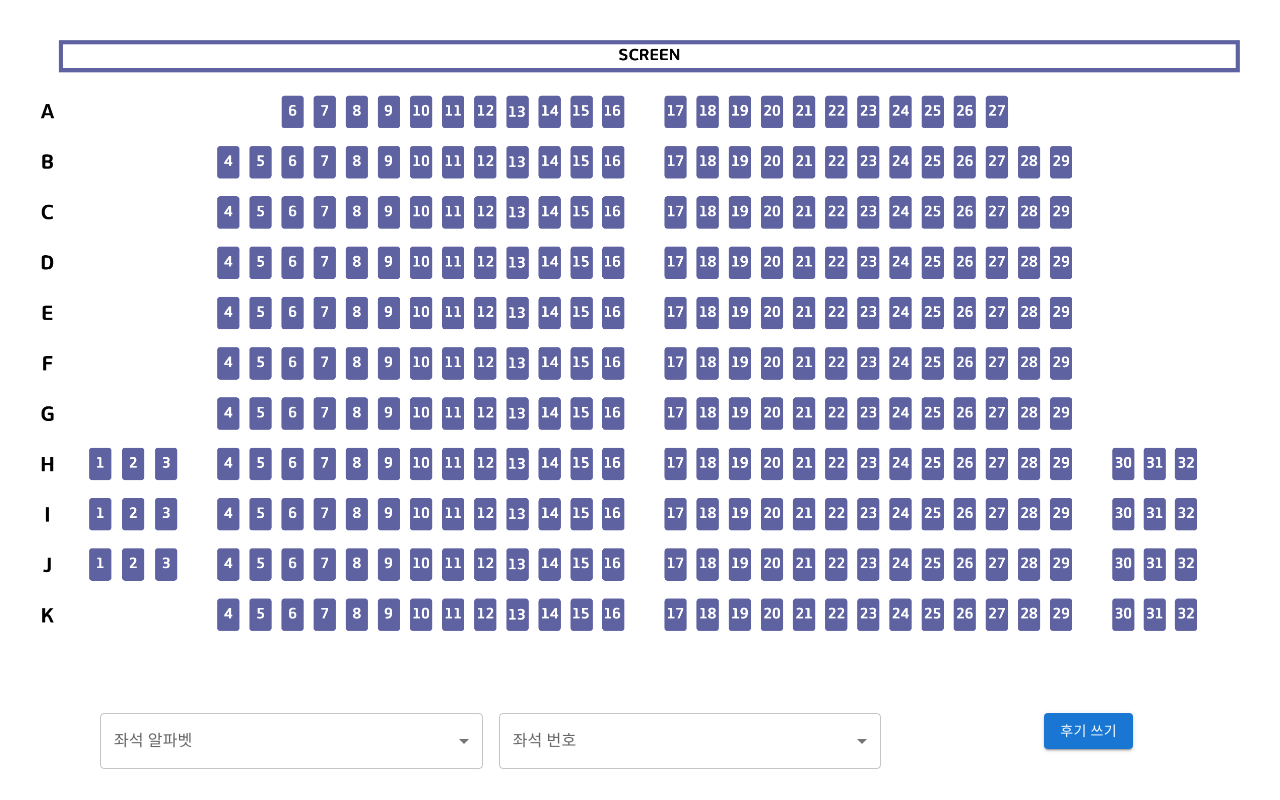
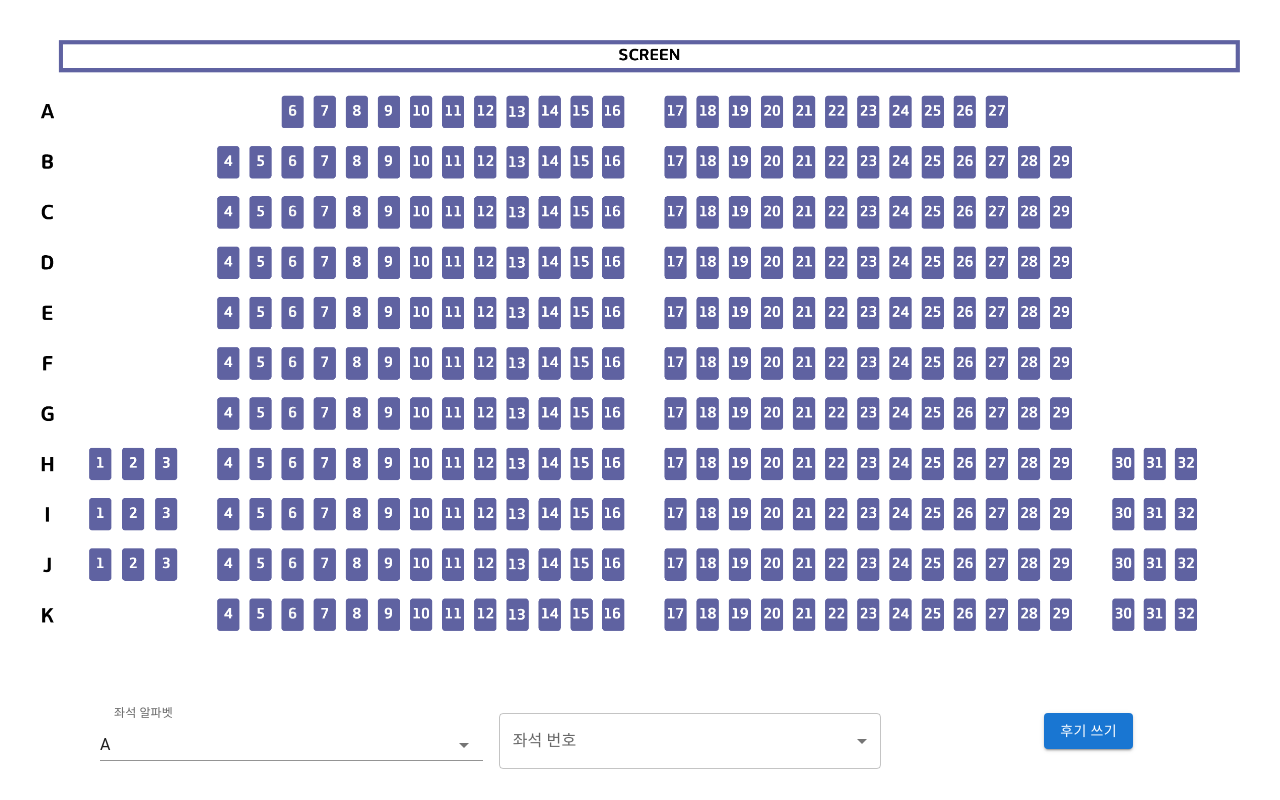
Before and after one commit to JeongIn37/SightBySight, a React (Create React App) app: page /W_Seat in a window 1280 px wide. Built offline with nearby package versions, Linux system fonts and the light colour scheme.

Commit message:
Change WSeatPage

```diff
--- a/src/pages/WSeatPage.js
+++ b/src/pages/WSeatPage.js
@@ -7,6 +7,7 @@ import Select from '@mui/material/Select';
 import Grid from '@mui/material/Grid';
 import Button from '@mui/material/Button';
 import "../css/seatreview.css";
+import NativeSelect from '@mui/material/NativeSelect';
 
 
 
@@ -34,16 +35,17 @@ export default function WSeatPage() {
             <Box sx={{ minWidth: 120 }}>
               <FormControl fullWidth>
                 <InputLabel id="demo-simple-select-label">좌석 알파벳</InputLabel>
-                <Select
+                <NativeSelect
                   labelId="SeatAlphabet-label"
                   id="SeatAlphabet-select"
+                  defaultValue={2}
                   value={alphabet}
                   label="SeatAlphabet"
                   onChange={whandleChange}
                 >
-                  <MenuItem value={1}>A</MenuItem>
-                  <MenuItem value={2}>B</MenuItem>
-                  <MenuItem value={3}>C</MenuItem>
+                  <option value={1}>A</option>
+                  <option value={2}>B</option>
+                  <option value={3}>C</option>
                   <MenuItem value={4}>D</MenuItem>
                   <MenuItem value={5}>E</MenuItem>
                   <MenuItem value={6}>F</MenuItem>
@@ -52,7 +54,7 @@ export default function WSeatPage() {
                   <MenuItem value={9}>I</MenuItem>
                   <MenuItem value={10}>J</MenuItem>
                   <MenuItem value={11}>K</MenuItem>
-                </Select>
+                </NativeSelect>
               </FormControl>
             </Box>
           </div>
```
